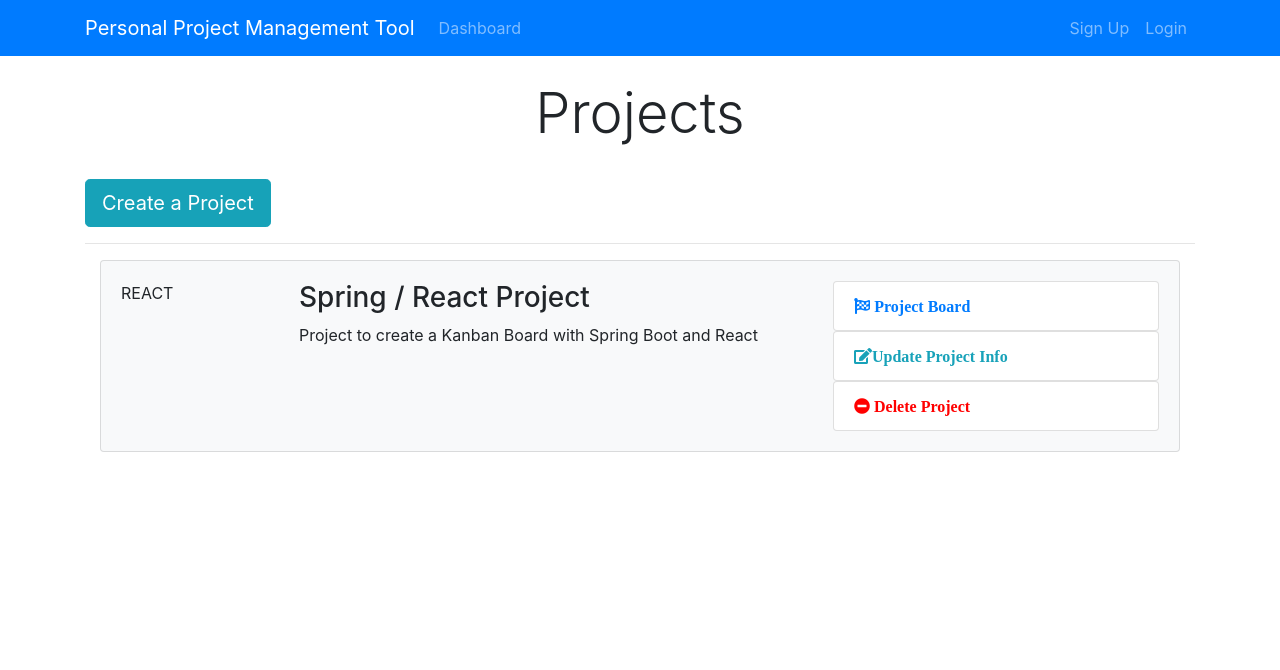
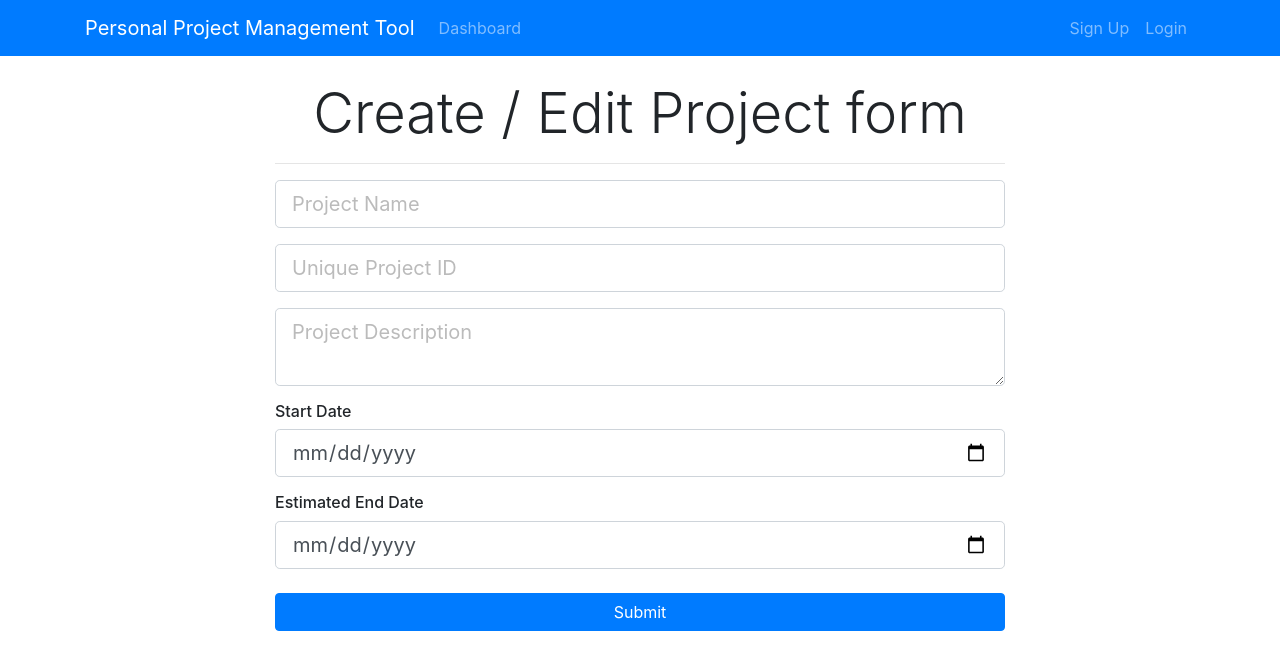
Before and after one commit to mathcunha/PPMToolFullStack, a React (Create React App) app in the folder ppmtool-react-app/: page /addProject in a window 1280 px wide. Shown: the top 670 px of the page. Built offline with nearby package versions, Linux system fonts and the light colour scheme.

Commit message:
adding project form

```diff
--- a/ppmtool-react-app/src/App.js
+++ b/ppmtool-react-app/src/App.js
@@ -4,13 +4,18 @@ import "./App.css";
 import "bootstrap/dist/css/bootstrap.min.css";
 import Dashboard from "./components/Dashboard";
 import Header from "./components/layout/Header";
+import { BrowserRouter as Router, Route } from "react-router-dom";
+import AddProject from "./components/project/AddProject";
 
 function App() {
   return (
-    <div className="App">
-      <Header />
-      <Dashboard />
-    </div>
+    <Router>
+      <div className="App">
+        <Header />
+        <Route exact path="/dashboard" component={Dashboard} />
+        <Route exact path="/addProject" component={AddProject} />
+      </div>
+    </Router>
   );
 }
 
--- a/ppmtool-react-app/src/components/Dashboard.js
+++ b/ppmtool-react-app/src/components/Dashboard.js
@@ -1,5 +1,6 @@
 import React, { Component } from "react";
 import ProjectItem from "./project/ProjectItem";
+import CreateProjectButton from "./project/CreateProjectButton";
 
 class Dashboard extends Component {
   render() {
@@ -10,9 +11,7 @@ class Dashboard extends Component {
             <div className="col-md-12">
               <h1 className="display-4 text-center">Projects</h1>
               <br />
-              <a href="ProjectForm.html" className="btn btn-lg btn-info">
-                Create a Project
-              </a>
+              <CreateProjectButton />
               <br />
               <hr />
               <ProjectItem />
--- /dev/null
+++ b/ppmtool-react-app/src/components/project/AddProject.js
@@ -0,0 +1,98 @@
+import React, { Component } from "react";
+
+class AddProject extends Component {
+  constructor(props) {
+    super(props);
+
+    this.state = {
+      name: "",
+      identifier: "",
+      description: "",
+      startDate: "",
+      endDate: ""
+    };
+
+    this.onChange = this.onChange.bind(this);
+  }
+
+  onChange(e) {
+    this.setState({ [e.target.name]: e.target.value });
+  }
+
+  render() {
+    return (
+      <div>
+        <div className="register">
+          <div className="container">
+            <div className="row">
+              <div className="col-md-8 m-auto">
+                <h5 className="display-4 text-center">
+                  Create / Edit Project form
+                </h5>
+                <hr />
+                <form>
+                  <div className="form-group">
+                    <input
+                      type="text"
+                      className="form-control form-control-lg "
+                      placeholder="Project Name"
+                      name="name"
+                      value={this.state.name}
+                      onChange={this.onChange}
+                    />
+                  </div>
+                  <div className="form-group">
+                    <input
+                      type="text"
+                      className="form-control form-control-lg"
+                      placeholder="Unique Project ID"
+                      name="identifier"
+                      value={this.state.identifier}
+                      onChange={this.onChange}
+                    />
+                  </div>
+                  <div className="form-group">
+                    <textarea
+                      className="form-control form-control-lg"
+                      placeholder="Project Description"
+                      name="description"
+                      value={this.state.description}
+                      onChange={this.onChange}
+                    ></textarea>
+                  </div>
+                  <h6>Start Date</h6>
+                  <div className="form-group">
+                    <input
+                      type="date"
+                      className="form-control form-control-lg"
+                      name="startDate"
+                      value={this.state.startDate}
+                      onChange={this.onChange}
+                    />
+                  </div>
+                  <h6>Estimated End Date</h6>
+                  <div className="form-group">
+                    <input
+                      type="date"
+                      className="form-control form-control-lg"
+                      name="endDate"
+                      value={this.state.endDate}
+                      onChange={this.onChange}
+                    />
+                  </div>
+
+                  <input
+                    type="submit"
+                    className="btn btn-primary btn-block mt-4"
+                  />
+                </form>
+              </div>
+            </div>
+          </div>
+        </div>
+      </div>
+    );
+  }
+}
+
+export default AddProject;
--- /dev/null
+++ b/ppmtool-react-app/src/components/project/CreateProjectButton.js
@@ -0,0 +1,14 @@
+import React from "react";
+import { Link } from "react-router-dom";
+
+const CreateProjectButton = () => {
+  return (
+    <React.Fragment>
+      <Link to="/addProject" className="btn btn-lg btn-info">
+        Create a Project
+      </Link>
+    </React.Fragment>
+  );
+};
+
+export default CreateProjectButton;
```
